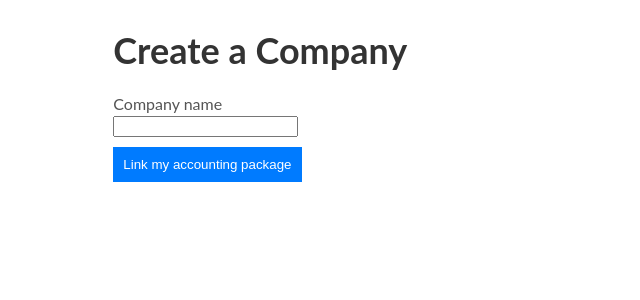
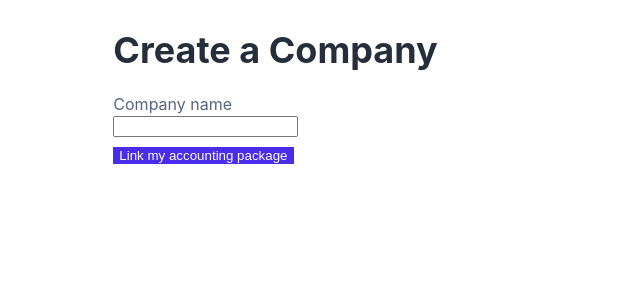
Before and after one commit to codatio/sample-project-sync-for-expenses, a Next.js app: page / in a window 1280 px wide. Shown: the top 300 px of the page, without its empty margins (0-640 px from the left). Built offline with nearby package versions, Linux system fonts and the light colour scheme.

Commit message:
Update globals.css
Updating to use Codat brand colours and a nicer font which is closer to the Codat brand font.

```diff
--- a/styles/globals.css
+++ b/styles/globals.css
@@ -11,15 +11,15 @@ td {
 }
 
 th {
-  background-color: #f2f2f2;
+  background-color: #F7FAFD;
 }
 
 tr {
-    font-family: "Lato", sans-serif;
+    font-family: "Inter", sans-serif;
 }
 
 tr:nth-child(even) {
-  background-color: #f9f9f9;
+  background-color: #F0F4FA;
 }
 
 /* CSS Style for the checkboxes */
@@ -33,15 +33,15 @@ input[type="checkbox"] {
 h1 {
   font-size: 36px;
   font-weight: bold;
-  font-family: "Lato", sans-serif;
-  color: #333;
+  font-family: "Inter", sans-serif;
+  color: #262E3B;
   margin: 20px 0;
 }
 
 p {
   font-size: 16px;
-  font-family: "Lato", sans-serif;
-  color: #555;
+  font-family: "Inter", sans-serif;
+  color: #556680;
   line-height: 1.5;
   margin-bottom: 20px;
 }
@@ -56,8 +56,8 @@ form {
 /* Styles for the form labels */
 label {
   font-size: 16px;
-  font-family: "Lato", sans-serif;
-  color: #555;
+  font-family: "Inter", sans-serif;
+  color: #556680;
   line-height: 1.5;
 }
 
@@ -71,13 +71,13 @@ select {
 /* Styles for the submit button */
 button {
   margin-top: 10px;
-  padding: 10px;
-  background-color: #007bff;
+  padding: 10,16,10,16px;
+  background-color: #482DEB;
   color: #fff;
   border: none;
   cursor: pointer;
 }
 
 button:hover {
-  background-color: #0056b3;
+  background-color: #2F1BA6;
 }
```
